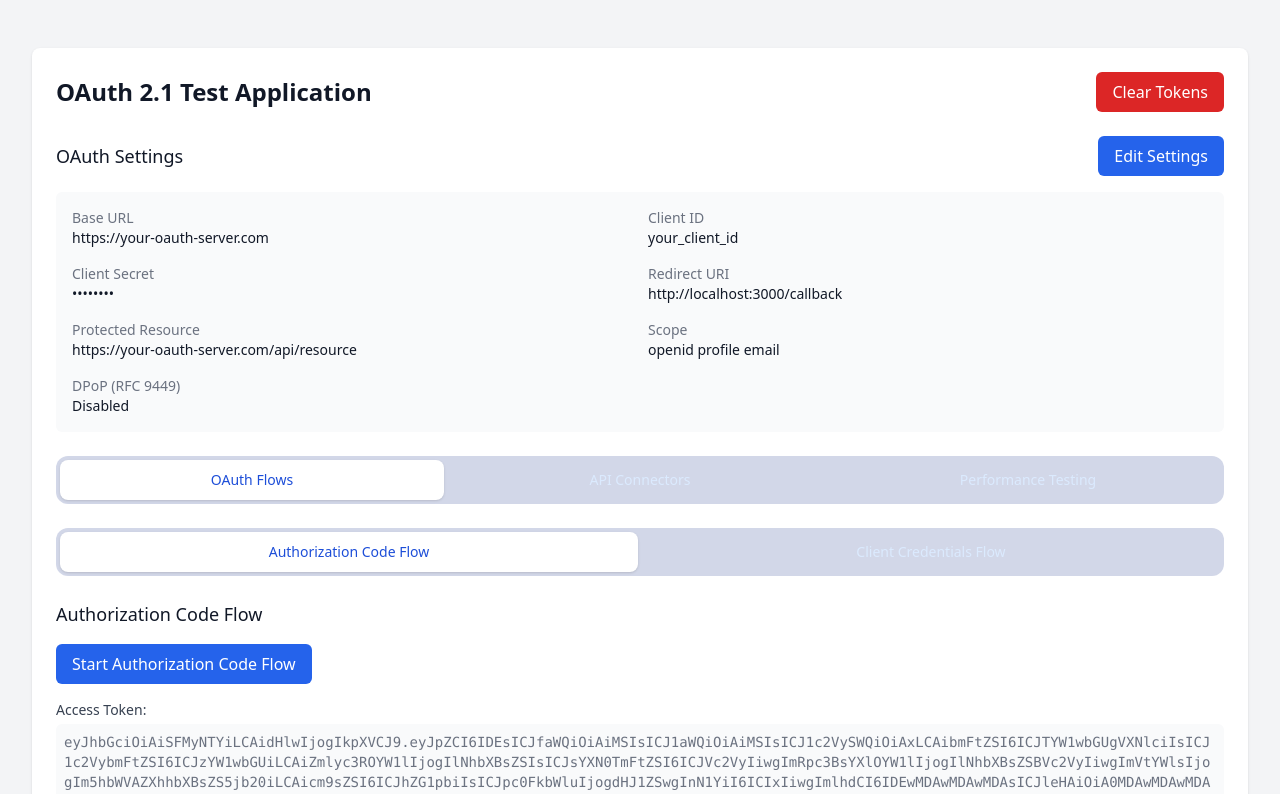
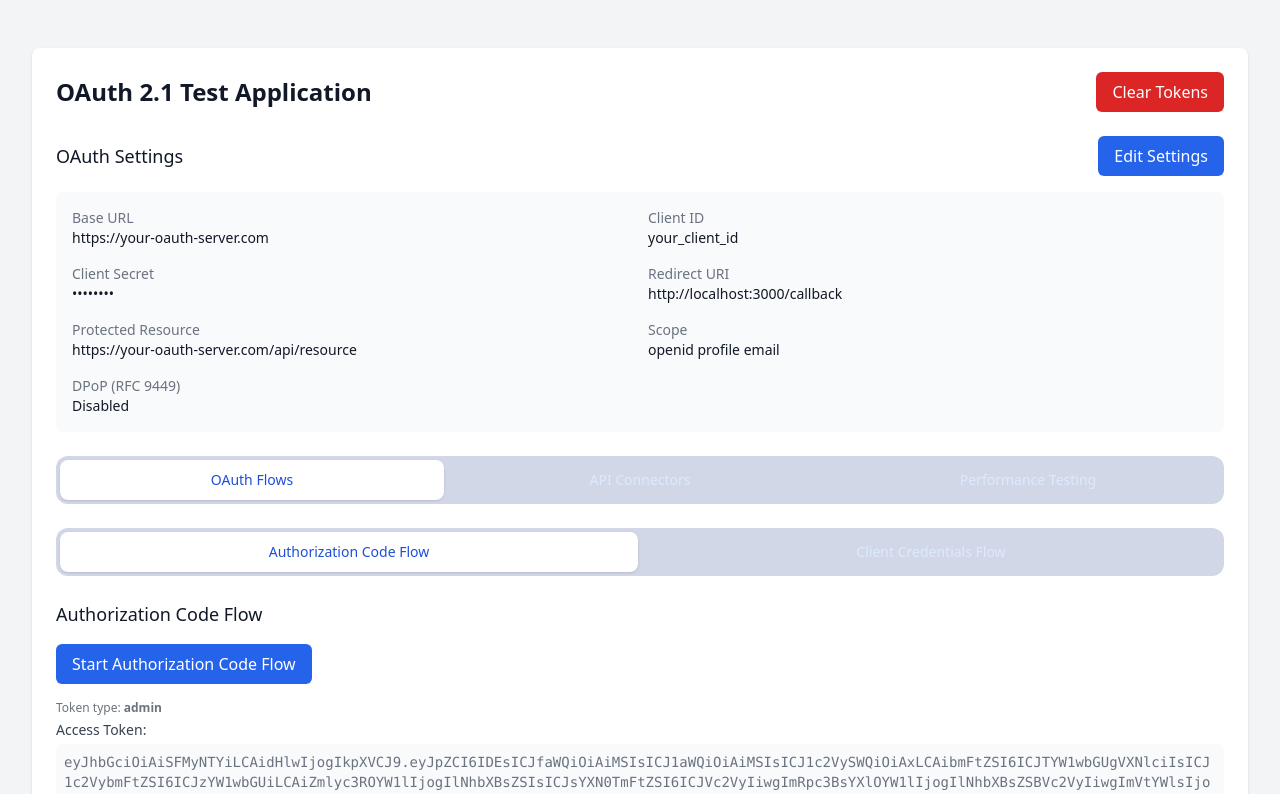
Before and after one commit to maui1911/oauth_test_app, a React (Vite) app: page / in a window 1280 px wide. Shown: the top 794 px of the page. Built offline with nearby package versions, Linux system fonts and the light colour scheme; sample sign-in values are in the browser's storage.

Commit message:
feat: show token type and DPoP thumbprint in UI

```diff
--- a/src/App.tsx
+++ b/src/App.tsx
@@ -6,6 +6,8 @@ import { Callback } from './components/Callback'
 import { OAuthSettings } from './components/OAuthSettings'
 import { ConnectorManager } from './components/ConnectorManager'
 import { PerformanceTester } from './components/PerformanceTester'
+import { DPoPService } from './services/dpopService'
+import { getOAuthSettings } from './config/oauth'
 
 function classNames(...classes: string[]) {
   return classes.filter(Boolean).join(' ')
@@ -18,12 +20,18 @@ function MainContent() {
   const [refreshToken, setRefreshToken] = useState<string | null>(null)
   const [protectedResourceData, setProtectedResourceData] = useState<any>(null)
   const [error, setError] = useState<string | null>(null)
+  const [tokenType, setTokenType] = useState<string | null>(null)
+  const [dpopThumbprint, setDpopThumbprint] = useState<string | null>(null)
   const oauthService = OAuthService.getInstance()
 
   useEffect(() => {
     // Load tokens from localStorage on component mount
     setAccessToken(oauthService.getAccessToken())
     setRefreshToken(oauthService.getRefreshToken())
+    setTokenType(oauthService.getTokenType())
+    if (getOAuthSettings().dpopEnabled) {
+      DPoPService.getInstance().getThumbprint().then(setDpopThumbprint).catch(() => {})
+    }
   }, [])
 
   const handleAuthorizationCodeFlow = async () => {
@@ -41,6 +49,7 @@ function MainContent() {
       setError(null)
       const response = await oauthService.getClientCredentialsToken()
       setAccessToken(response.access_token)
+      setTokenType(oauthService.getTokenType())
     } catch (err) {
       setError(err instanceof Error ? err.message : 'Failed to get client credentials token')
     }
@@ -61,6 +70,7 @@ function MainContent() {
     setAccessToken(null)
     setRefreshToken(null)
     setProtectedResourceData(null)
+    setTokenType(null)
   }
 
   const handleSettingsChange = () => {
@@ -182,6 +192,12 @@ function MainContent() {
                           </button>
                           {accessToken && (
                             <div className="mt-4">
+                              <p className="text-xs text-gray-500 mb-1">
+                                Token type: <span className="font-semibold">{tokenType || 'Bearer'}</span>
+                                {tokenType === 'DPoP' && dpopThumbprint && (
+                                  <span> · jkt: <span className="font-mono">{dpopThumbprint}</span></span>
+                                )}
+                              </p>
                               <h3 className="text-sm font-medium text-gray-700">Access Token:</h3>
                               <pre className="mt-1 text-sm text-gray-500 bg-gray-50 p-2 rounded-md overflow-x-auto whitespace-pre-wrap break-all max-h-32">
                                 {accessToken}
@@ -210,6 +226,12 @@ function MainContent() {
                           </button>
                           {accessToken && (
                             <div className="mt-4">
+                              <p className="text-xs text-gray-500 mb-1">
+                                Token type: <span className="font-semibold">{tokenType || 'Bearer'}</span>
+                                {tokenType === 'DPoP' && dpopThumbprint && (
+                                  <span> · jkt: <span className="font-mono">{dpopThumbprint}</span></span>
+                                )}
+                              </p>
                               <h3 className="text-sm font-medium text-gray-700">Access Token:</h3>
                               <pre className="mt-1 text-sm text-gray-500 bg-gray-50 p-2 rounded-md overflow-x-auto whitespace-pre-wrap break-all max-h-32">
                                 {accessToken}
```
